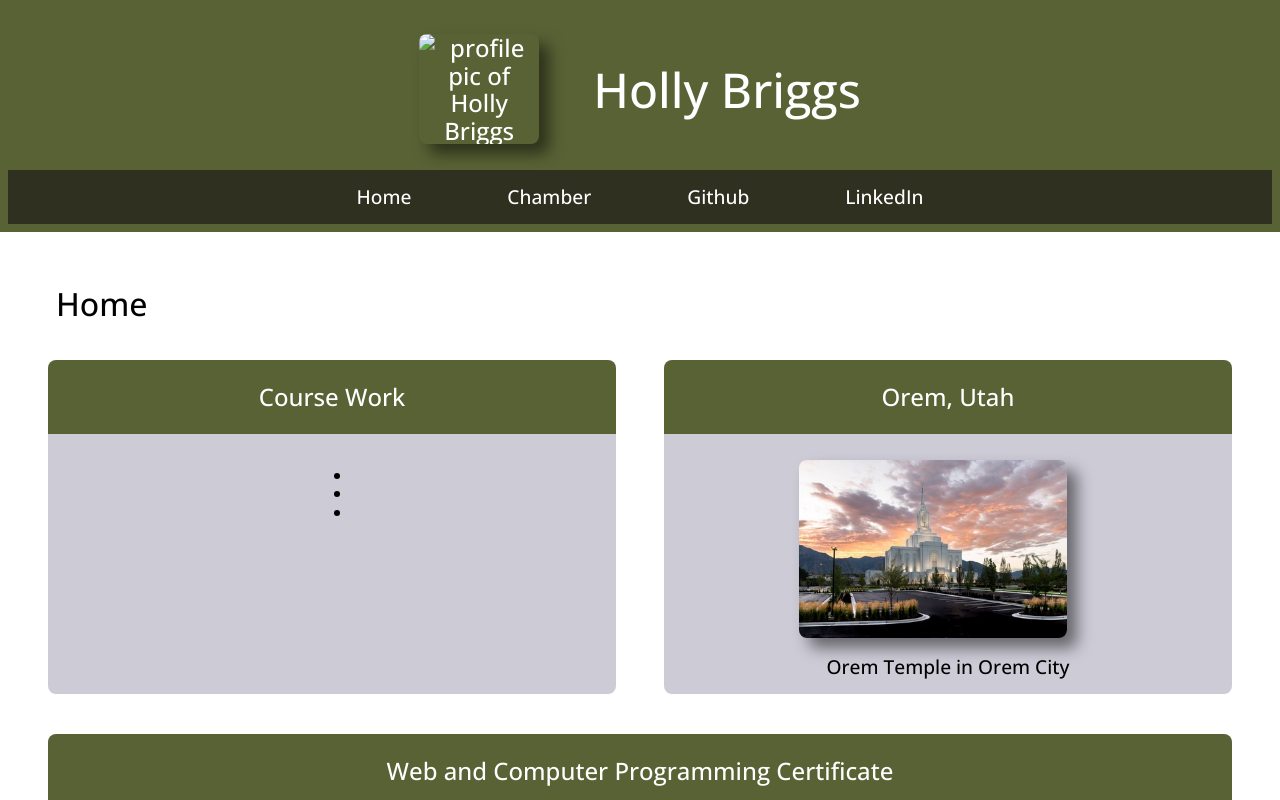
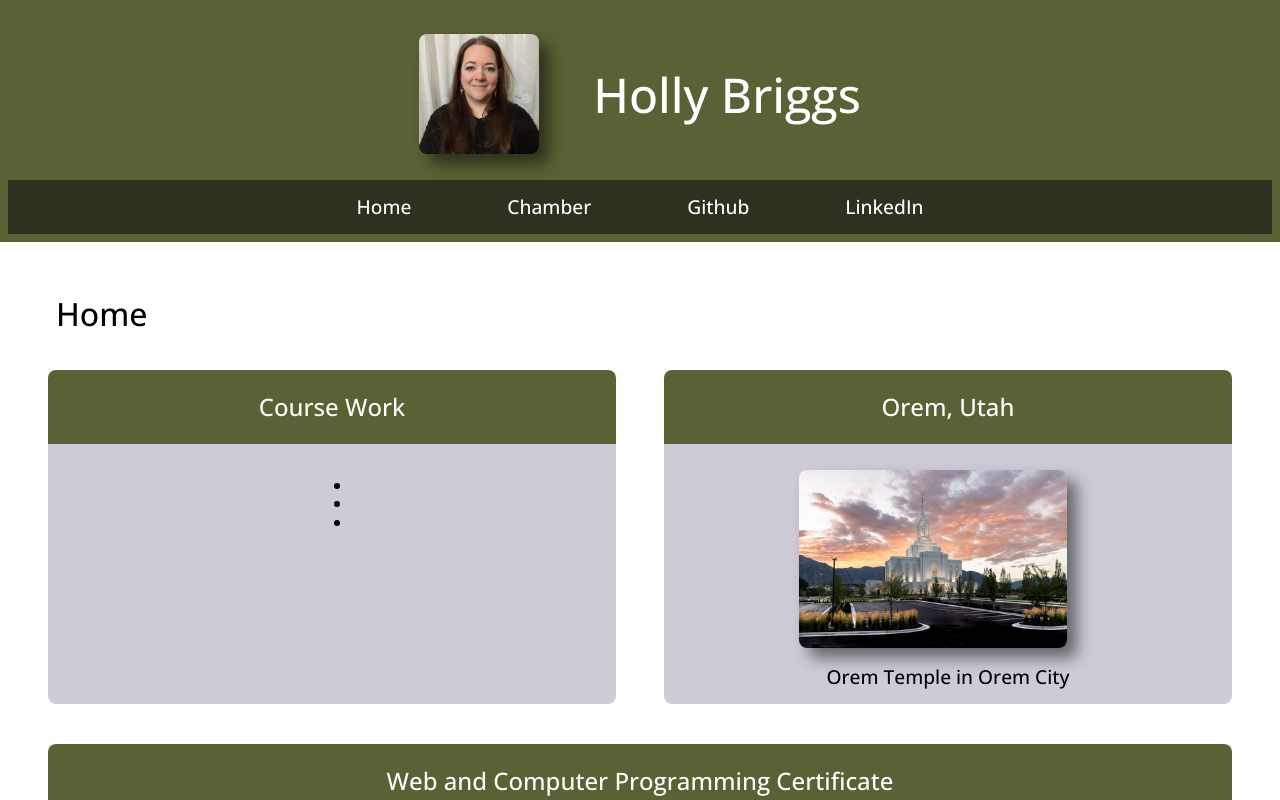
Before and after one commit to Hollypie/wdd231, a plain HTML site: page index.html in a window 1280 px wide. Shown: the top 800 px of the page. Drawn offline with nearby package versions, Linux system fonts and the light colour scheme.

Commit message:
fixed broken img link

```diff
--- a/index.html
+++ b/index.html
@@ -23,7 +23,7 @@
 <body>
     <header>
         <div class="title">
-            <img class="title_image" src="images/profile_pic.webp" alt="profile pic of Holly Briggs">
+            <img class="title_image" src="images/profile_picture.webp" alt="profile pic of Holly Briggs">
             <h1 class="title_text">Holly Briggs</h1>
         </div>
 
```
Also changed, not shown: images/profile_picture.webp (renamed from images/profile_pic (1).webp).
